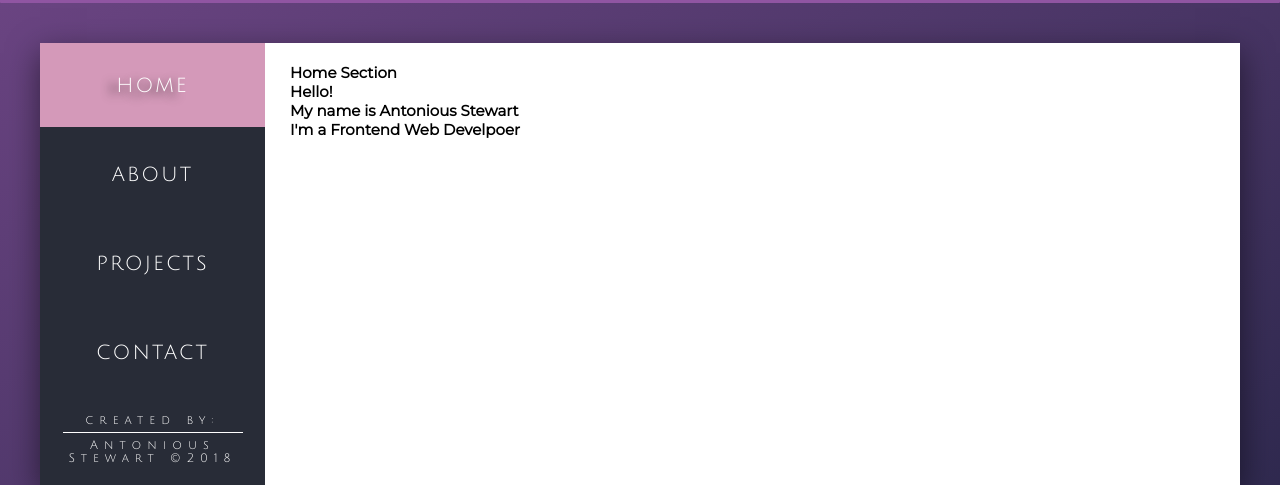
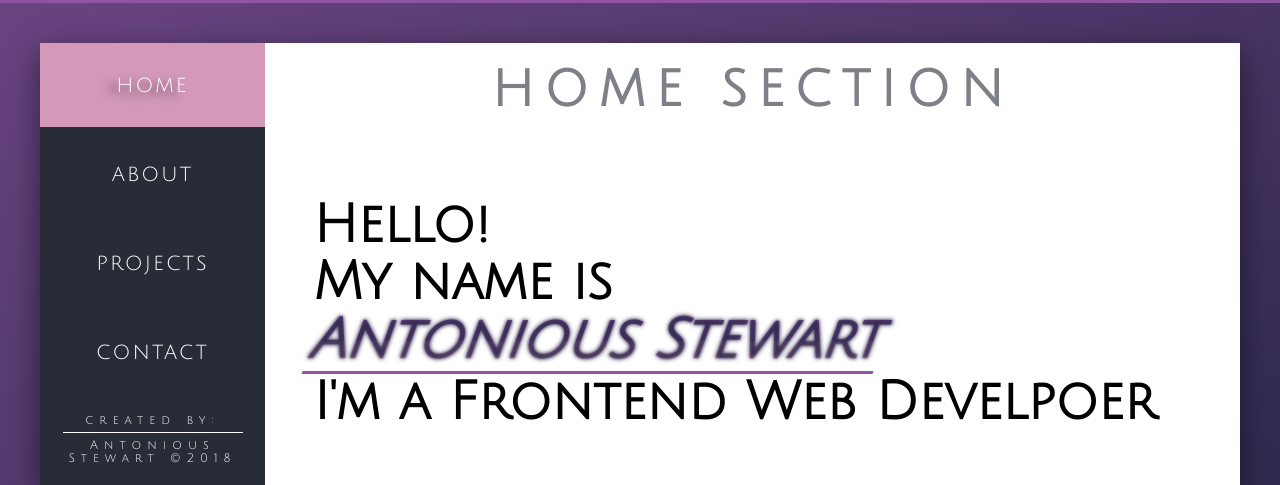
Before and after one commit to Antonious-Stewart/animations-transitions, a website: page index.html in a window 1280 px wide. Both pictures are taken after a click on the item "home". Shown: the part 797-1282 px from the top of the page. Drawn offline with Linux system fonts and the light colour scheme.

Commit message:
compiled css

```diff
--- a/stylesheets/main.css
+++ b/stylesheets/main.css
@@ -60,6 +60,15 @@ body {
 @keyframes spinner {
   to {
     transform: rotate(360deg); } }
+
+@keyframes type {
+  0% {
+    width: 0; }
+  50% {
+    width: 50%; }
+  100% {
+    width: 100%;
+    border-right: none; } }
 
 .social {
   position: absolute;
@@ -302,6 +311,45 @@ body {
     flex: 1 0 75rem;
     padding: 2rem 2.5rem;
     position: relative; }
+    .panel--right .home {
+      width: 95%;
+      margin: 0 auto;
+      font-size: 3.5rem;
+      font-family: "Julius Sans One", sans-serif; }
+      .panel--right .home__welcome {
+        text-align: center;
+        font-size: 5rem;
+        color: #282c37;
+        margin-bottom: 8rem;
+        letter-spacing: 1rem;
+        text-transform: uppercase;
+        opacity: .6; }
+      .panel--right .home .home__heading--primary span {
+        font-size: 5.5rem;
+        transform: skewX(-20deg);
+        display: inline-block;
+        color: transparent;
+        font-weight: 900;
+        background: linear-gradient(to bottom, #9055A2 50%, #D499B9 50%);
+        -webkit-background-clip: text;
+        background-clip: text;
+        text-shadow: 0 0 3px rgba(46, 41, 78, 0.8), 0 0 5px rgba(46, 41, 78, 0.8);
+        border-bottom: solid #9055A2 3px; }
+      .panel--right .home .home__heading--secondary span {
+        position: relative;
+        color: transparent; }
+        .panel--right .home .home__heading--secondary span[data-text="Frontend"]::before {
+          content: attr(data-text);
+          color: black;
+          position: absolute;
+          text-align: center;
+          top: 0;
+          left: 0;
+          z-index: 2;
+          width: 100%;
+          border-right: solid 1px black;
+          animation: type 1s steps(8) 1 forwards;
+          overflow: hidden; }
     .panel--right .about {
       height: 50rem;
       color: #282c37; }
```
